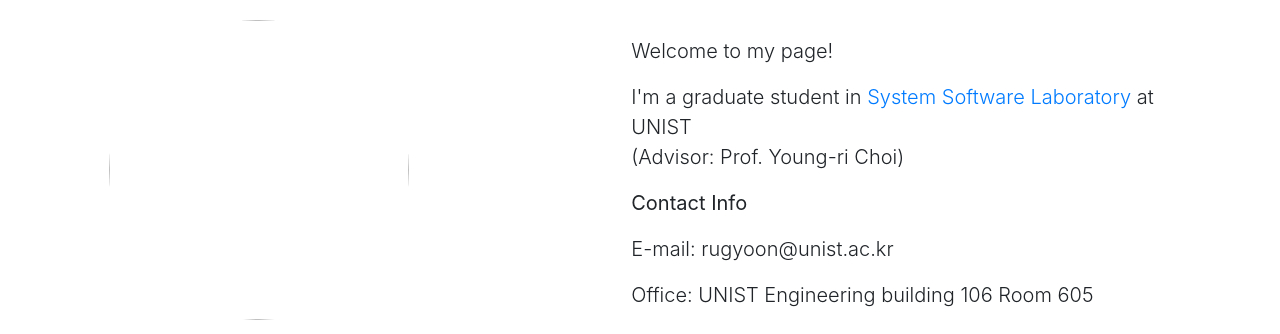
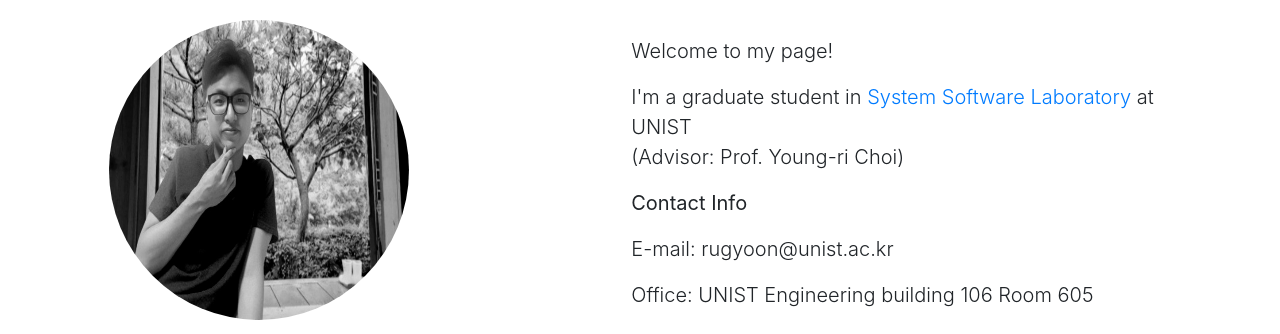
Before and after one commit to MinkiJo/MinkiJo.github.io, a website with bundled scripts: page index.html in a window 1280 px wide. Shown: the part 466-800 px from the top of the page. Built offline with nearby package versions, Linux system fonts and the light colour scheme; files whose address does not match are found by name.

Commit message:
Update index.html

```diff
--- a/index.html
+++ b/index.html
@@ -84,7 +84,7 @@
       </div>
       <div class="row">
         <div class="col-sm-5 mx-auto">
-          <img src="assets/profile_photo.jpg" class="rounded-circle float-center img-responsive" style="width:300px ; height:300px">
+          <img src="assets/profile.jpg" class="rounded-circle float-center img-responsive" style="width:300px ; height:300px">
         </div>
         <div class="col-sm-6 mx-auto">
           <p class="lead about-me">Welcome to my page! </p>
```
